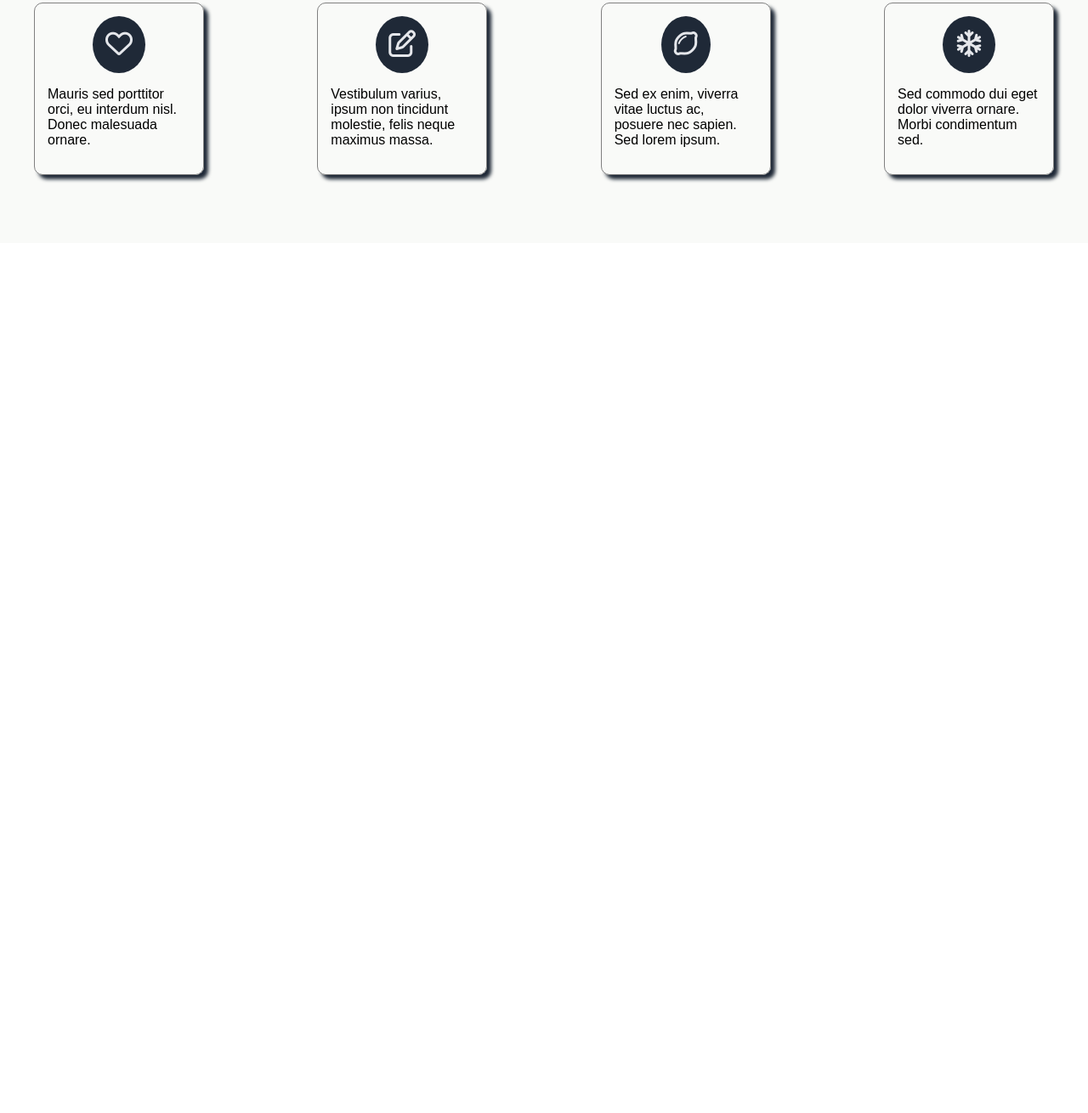
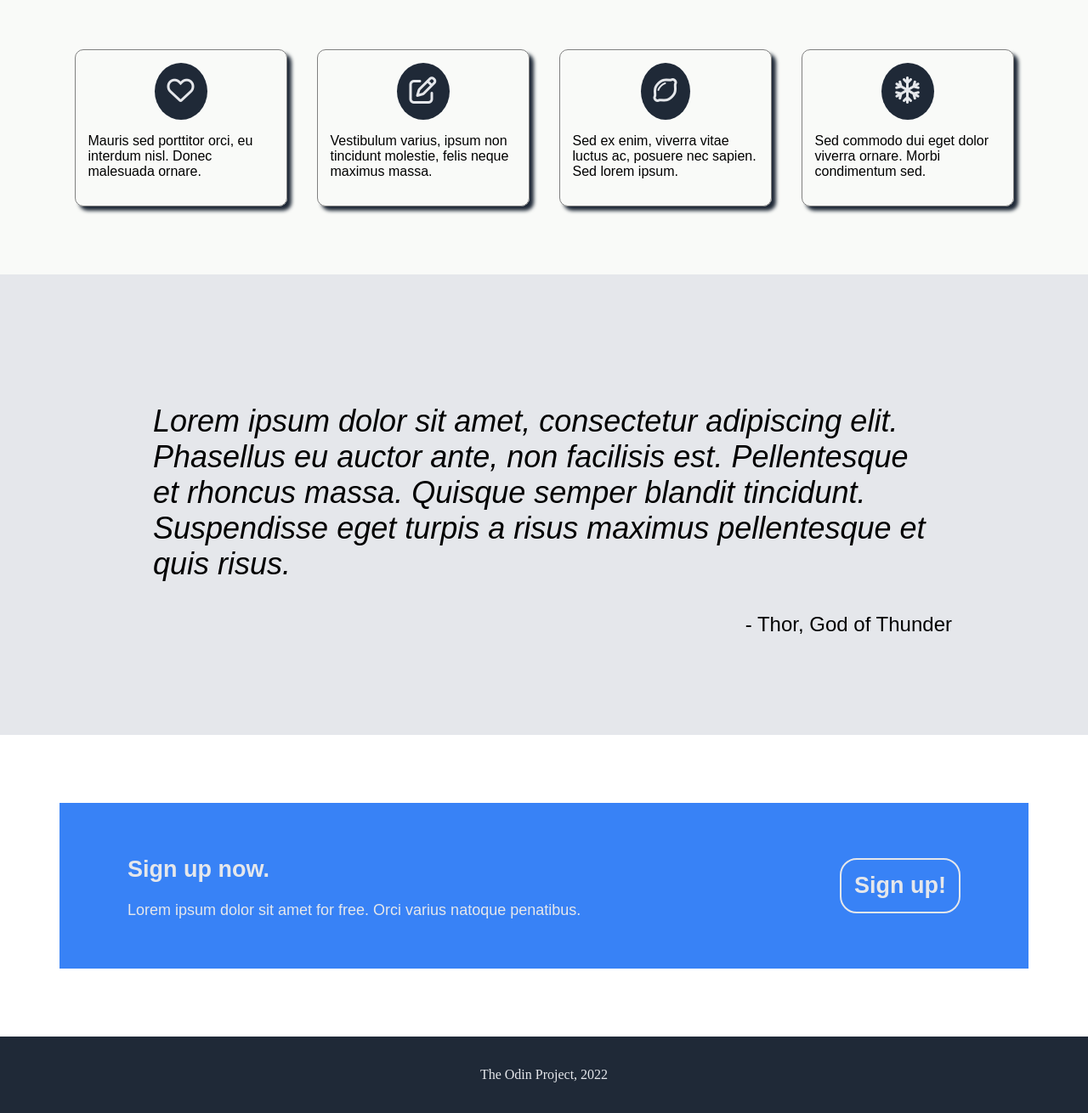
Before and after one commit to Gugleglugg/theodinproject-landingpage, a plain HTML site: page index.html in a window 1280 px wide. Shown: the part 694-2004 px from the top of the page at 85% size. Before the commit the page ends 980 px from the top, so only its background shows below. Drawn offline with Linux system fonts and the light colour scheme.

Commit message:
completes the landing page

```diff
--- a/index.html
+++ b/index.html
@@ -72,5 +72,27 @@
             </div>
         </div>
     </div>
+    <div class="testimonial">
+        <figure>
+            <blockquote>
+                <p>Lorem ipsum dolor sit amet, consectetur adipiscing elit. Phasellus eu auctor ante, non facilisis est. Pellentesque et rhoncus massa. Quisque semper blandit tincidunt. Suspendisse eget turpis a risus maximus pellentesque et quis risus. </p>
+            </blockquote>
+            <figcaption>- Thor, God of Thunder</figcaption>
+        </figure>
+    </div>
+    <div class="cta">
+        <div class="bluebox">
+            <div class="bluebox-left">
+                <h2>Sign up now.</h2>
+                <p>Lorem ipsum dolor sit amet for free. Orci varius natoque penatibus.</p>
+            </div>
+            <div class="bluebox-right">
+                <button>Sign up!</button>
+            </div>
+        </div>
+    </div>
 </body>
+<footer>
+    <p>The Odin Project, 2022</p>
+</footer>
 </html>
--- a/styles.css
+++ b/styles.css
@@ -20,7 +20,7 @@ body {
 
 .nav {
     display: flex;
-    width: 1200px;
+    width: 1140px;
     justify-content: center;
 }
 
@@ -49,7 +49,7 @@ ul > li > a {
 .hero {
     display: flex;
     gap: 40px;
-    width: 1200px;
+    width: 1140px;
     align-content: flex-start;
     padding-bottom: 50px;
     flex-wrap: wrap;
@@ -93,6 +93,8 @@ button {
     padding: 15px;
     border-radius: 20px;
     border: 0px;
+    font-size: 1.5em;
+    font-weight: bolder;
 }
 
 /* the features section*/
@@ -103,36 +105,42 @@ button {
     flex-wrap: wrap;
     justify-content: space-around;
     align-items: baseline;
-    margin: auto;
+    margin-left: auto;
+    margin-right: auto;
+
     padding-bottom: 80px;
+    padding-top: 80px;
 }
 
 .heading2 {
     font-size: 36px;
     font-weight: 800;
     font-family: sans-serif;
-    margin: auto;
     width: 1100px;
     flex-shrink: 1;
     text-align: center;
-    flex-shrink: 1;
 
 }
 
+.features h2 {
+    margin-top: 0;
+}
+
 .cards{
-    width: 1200px;
+    width: 1140px;
     display: flex;
     flex-wrap: wrap;
-    justify-content: space-between;
+    justify-content: space-around;
 }
 
 
 .card {
-    flex-basis: 200px;
+    flex-basis: 250px;
     border: 1px solid gray;
     border-radius: 10px;
     box-shadow: 5px 5px 4px #1F2937;
     padding: 15px;
+    margin-top: 20px;
     display: flex;
     flex-wrap: wrap;
     justify-content: center;
@@ -152,3 +160,75 @@ button {
 }
 
 /*  the testimonial section  */
+
+.testimonial {
+    background-color: #E5E7EB;
+    display: flex;
+    justify-content: center;
+    padding-bottom: 80px;
+    padding-top: 80px;
+}
+
+figure {
+    flex-basis: 1000px;
+    font-family: sans-serif;
+    font-size: 36px;
+    font-style: italic;
+    font-weight: 400;
+
+}
+
+figcaption {
+    text-align: right;
+    font-size: 24px;
+    font-style: normal;
+    margin-right: 20px;
+}
+
+/* the call to action section */
+
+.cta {
+    padding-top: 80px;
+    padding-bottom: 80px;
+    display: flex;
+    justify-content: center;
+}
+
+.bluebox {
+    flex-basis: 1140px;
+    flex-grow: 0;
+    flex-shrink: 1;
+    padding-top: 40px;
+    padding-bottom: 40px;
+    padding-left: 80px;
+    padding-right: 80px;
+    font-size: 18px;
+    font-family: sans-serif;
+    color:#E5E7EB;
+    background-color: #3882F6;
+    display: flex;
+}
+
+.bluebox-left {
+    margin-right: auto;
+
+}
+
+.bluebox-right {
+    margin-left: auto;
+    align-self: center;
+}
+
+.bluebox button {
+    border: 2px solid #E5E7EB;
+}
+
+/*footer*/
+
+footer {
+    background-color: #1F2937;
+    padding: 20px;
+    color:#E5E7EB;
+    display: flex;
+    justify-content: center;
+}
```
